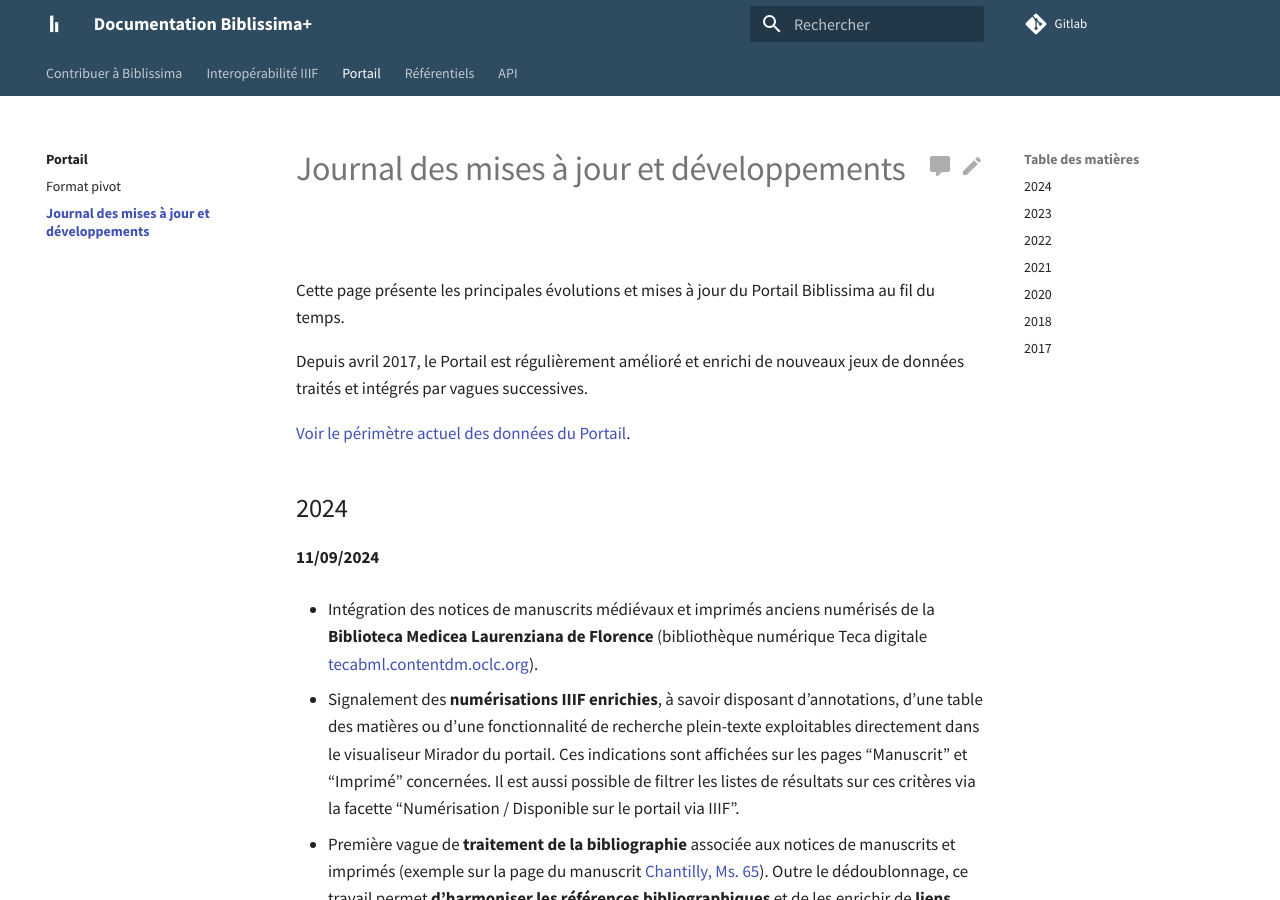
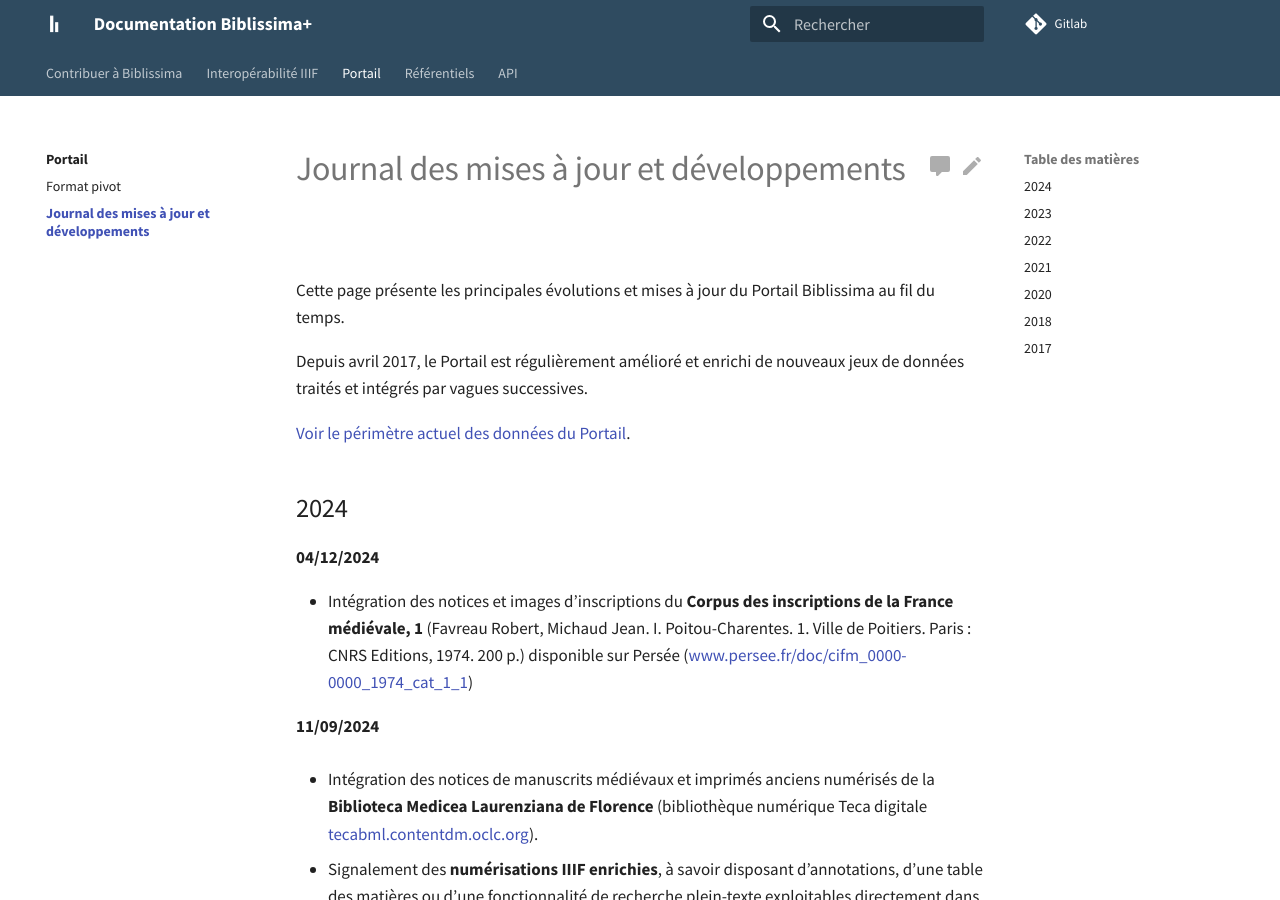
Before and after one commit to biblissima/doc.biblissima, an MkDocs documentation site: the page built from docs/portail/changelog.md, in a window 1280 px wide and 900 px high. Built offline with MkDocs 1.6.1 and Material for MkDocs 9.7.7, drawn with Linux system fonts in a browser that asks for light colours.

Commit message:
Update changelog 04-12-2024

```diff
--- a/docs/portail/changelog.md
+++ b/docs/portail/changelog.md
@@ -7,6 +7,10 @@ Depuis avril 2017, le Portail est régulièrement amélioré et enrichi de nouve
 [Voir le périmètre actuel des données du Portail](https://portail.biblissima.fr/fr/data-sources).
 
 ## 2024
+
+**04/12/2024**
+
+- Intégration des notices et images d'inscriptions du **Corpus des inscriptions de la France médiévale, 1** (Favreau Robert, Michaud Jean. I. Poitou-Charentes. 1. Ville de Poitiers. Paris : CNRS Editions, 1974. 200 p.) disponible sur Persée ([www.persee.fr/doc/cifm_0000-0000_1974_cat_1_1](https://www.persee.fr/doc/cifm_0000-0000_1974_cat_1_1))
 
 **11/09/2024**
 
```
